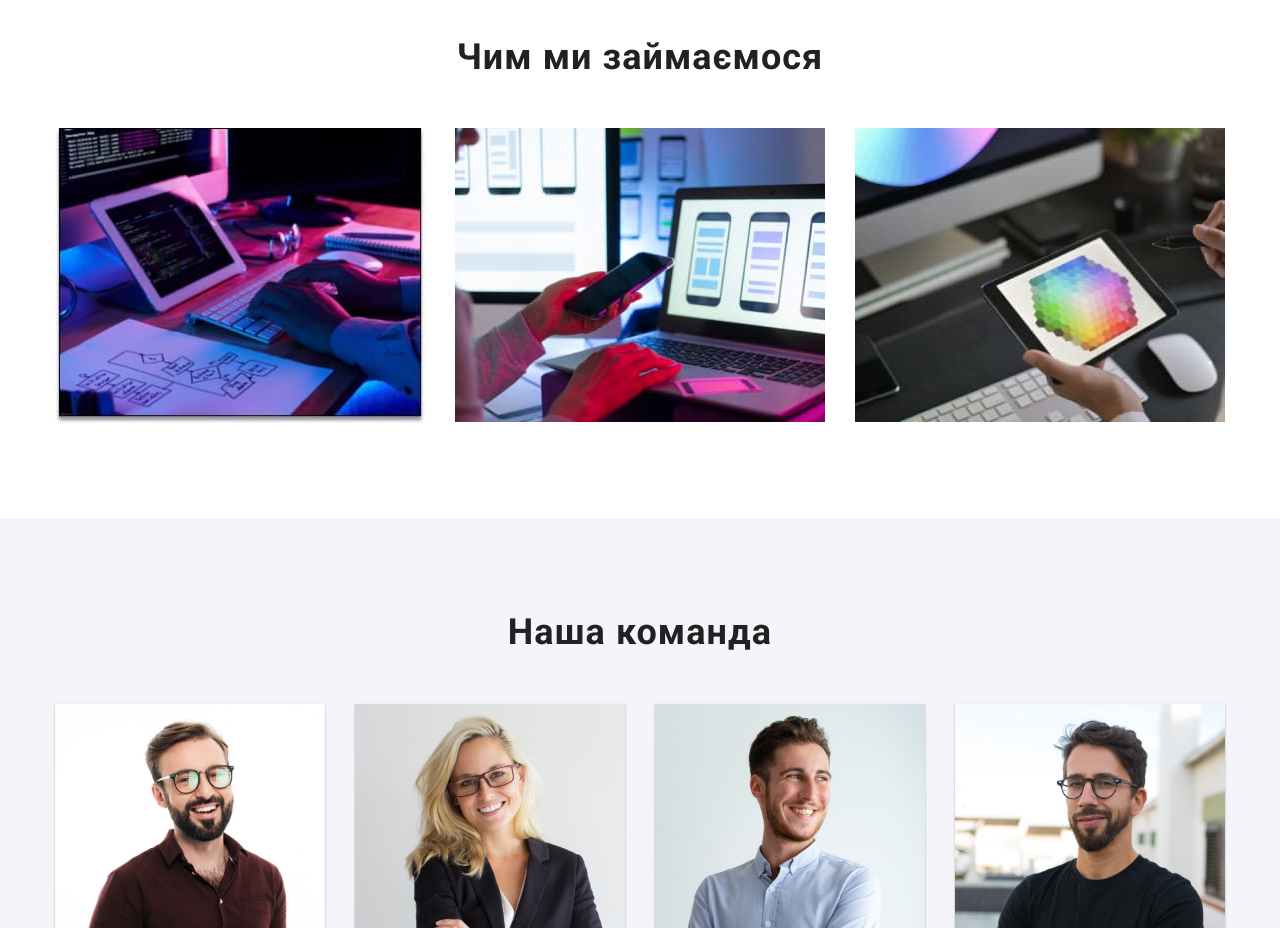
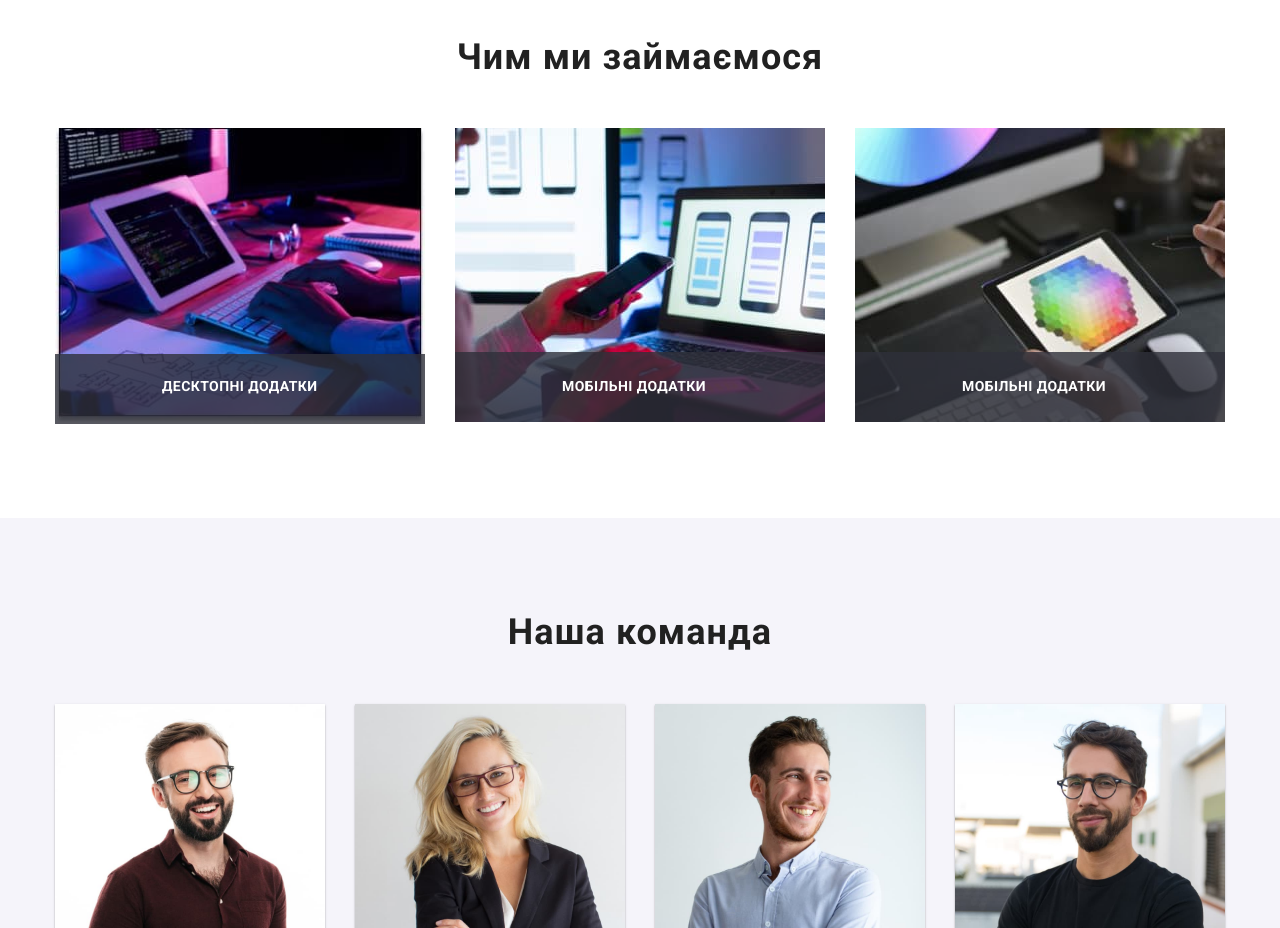
Before and after one commit to Yuliya1913/goit-markup-hw-05, a plain HTML site: page index.html in a window 1280 px wide. Shown: the part 1080-2008 px from the top of the page. Drawn offline with nearby package versions, Linux system fonts and the light colour scheme.

Commit message:
Cекція сфера діяльності

```diff
--- a/css/styles.css
+++ b/css/styles.css
@@ -383,6 +383,38 @@ img {
 
 }
 
+.work-img {
+ position: relative;
+}
+
+.work-img::before{
+    position: absolute;
+    bottom: 0;
+    left: 0;
+
+    content: '';
+    width: 100%;
+    height: 70px;
+    background-color: rgba(47, 48, 58, 0.8);
+
+}
+
+.work-text {
+    position: absolute;
+    top: 251px;
+    left: 107px;
+
+    font-weight: 700;
+    font-size: 14px;
+    line-height: 1.14;
+    text-align: center;
+    letter-spacing: 0.03em;
+    text-transform: uppercase;
+
+    color: #FFFFFF;
+}
+
+
 .work-title, .team-title {
     margin-bottom: 50px;
 
--- a/index.html
+++ b/index.html
@@ -126,9 +126,24 @@
             <div class="work-box container">
                 <h2 class="work-title">Чим ми займаємося</h2>
                 <ul class="work-list">
-                    <li class="work-item"> <img src="./images/a/box1(1).jpg" alt="Робота з програмами" width="370"></li>
-                    <li class="work-item"> <img src="./images/a/img(4).jpg" alt="Дизайнер - розробник" width="370"></li>
-                    <li class="work-item"> <img src="./images/a/img(5).jpg" alt="Вебдизайнер" width="370"></li>
+                    <li class="work-item">
+                        <div class="work-img">
+                          <img src="./images/a/box1(1).jpg" alt="Робота з програмами" width="370">
+                          <p class="work-text">Десктопні додатки</p>
+                        </div>
+                    </li>
+                    <li class="work-item">
+                        <div class="work-img">
+                            <img src="./images/a/img(4).jpg" alt="Дизайнер - розробник" width="370">
+                            <p class="work-text">Мобільні додатки</p>
+                        </div>
+                    </li>
+                    <li class="work-item">
+                        <div class="work-img">
+                            <img src="./images/a/img(5).jpg" alt="Вебдизайнер" width="370">
+                            <p class="work-text">Мобільні додатки</p>
+                        </div>
+                        </li>
                 </ul>
             </div>
         </section>
```
